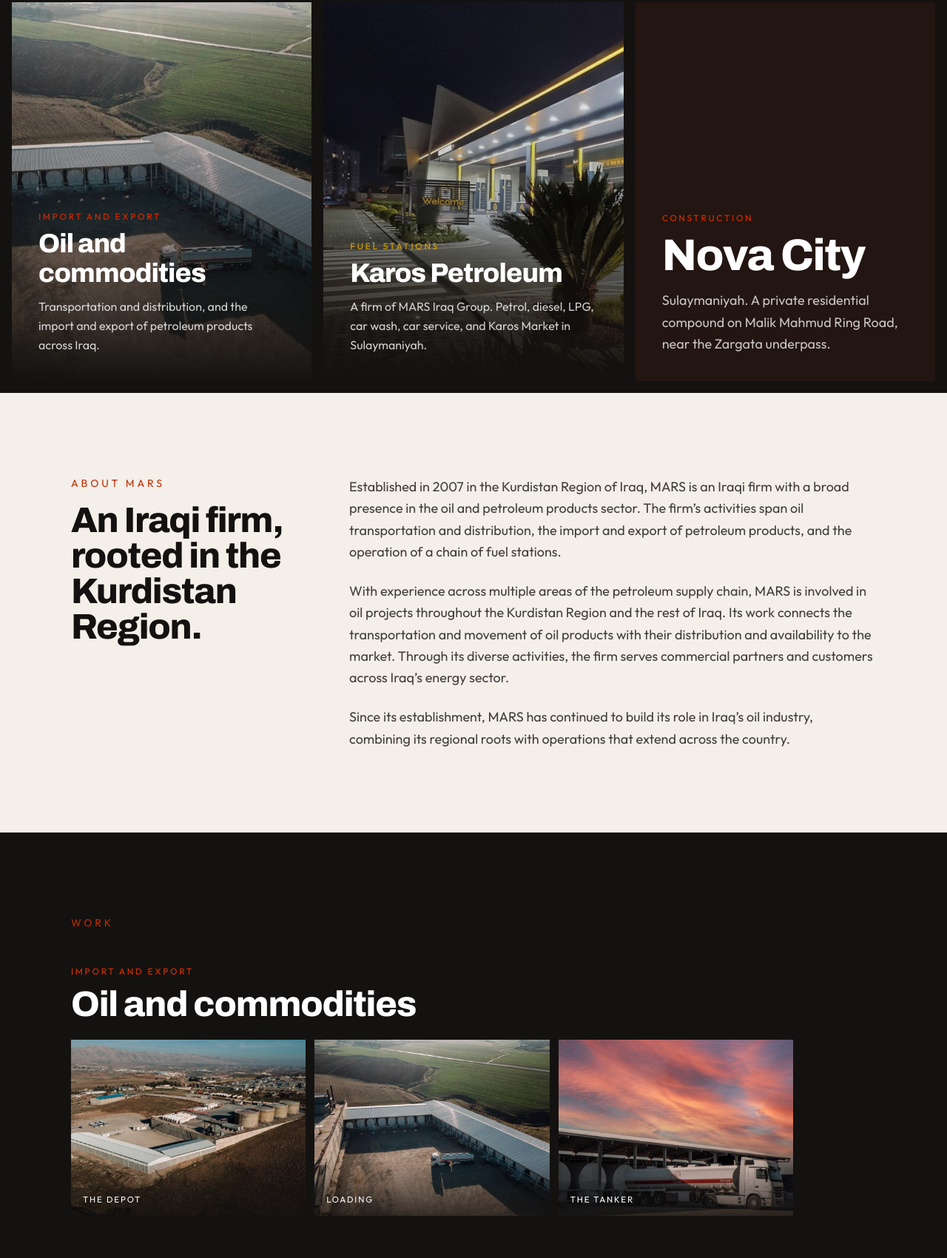
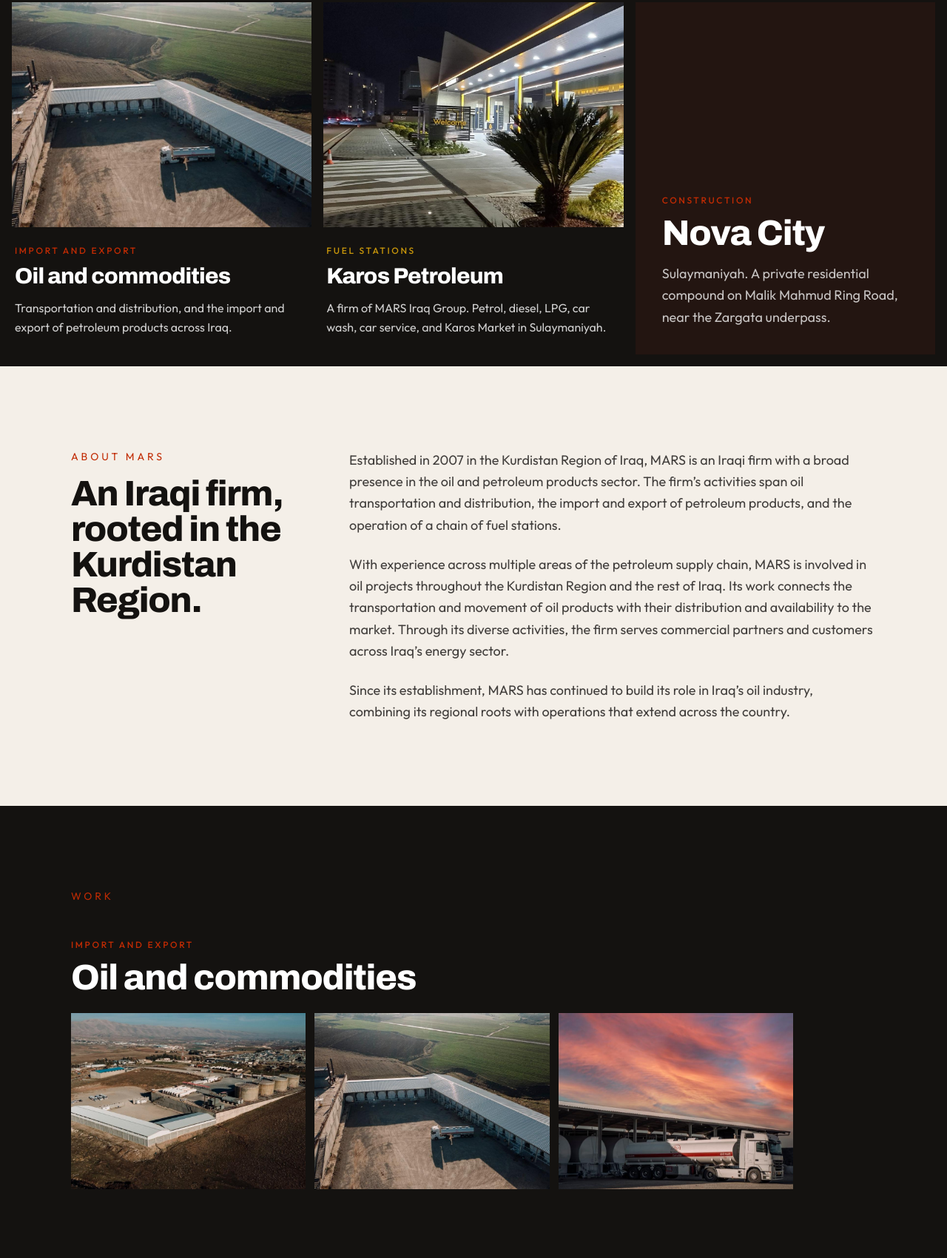
Before and after one commit to karinsoran00/mars-iraq-group, a plain HTML site: page index.html in a window 1280 px wide. Shown: the part 1017-2717 px from the top of the page at 74% size. Drawn offline with nearby package versions, Linux system fonts and the light colour scheme.

Commit message:
Take the captions off the photographs.
Co-authored-by: Cursor <cursoragent@cursor.com>

```diff
--- a/index.html
+++ b/index.html
@@ -78,20 +78,7 @@
         @keyframes intro-leave { to { opacity: 0; visibility: hidden; } }
         #lightbox { border: 0; padding: 0; background: rgba(20,18,16,.96); max-width: none; max-height: none; width: 100%; height: 100%; }
         #lightbox::backdrop { background: rgba(20,18,16,.96); }
-        #light-cap { background: #141210; padding: 0.35rem 0.7rem; }
         #lightbox img { max-height: min(82vh, 900px); }
-        #work [data-caption]::after {
-            content: attr(data-caption);
-            position: absolute;
-            inset: auto 0 0 0;
-            padding: 2.75rem 1rem 0.85rem;
-            background: linear-gradient(to top, rgba(20,18,16,.78), transparent);
-            color: #fff;
-            font-size: 0.72rem;
-            letter-spacing: 0.16em;
-            text-transform: uppercase;
-            text-align: left;
-        }
         @media (prefers-reduced-motion: reduce) {
             html { scroll-behavior: auto; }
             .reveal, .rise { opacity: 1; transform: none; animation: none; transition: none; }
@@ -223,28 +210,26 @@
                 <h2 class="mt-3 font-display text-4xl font-extrabold leading-none tracking-tight sm:text-6xl">Three firms, one group.</h2>
             </div>
             <div class="mt-8 grid gap-4 px-4 pb-4 lg:grid-cols-3">
-                <article class="group relative min-h-[32rem] overflow-hidden">
-                    <img src="images/oil-loading.jpg" alt="Tanker at the MARS loading bays" class="absolute inset-0 h-full w-full object-cover transition duration-700 group-hover:scale-105" />
-                    <div class="absolute inset-0 bg-gradient-to-t from-ink via-ink/25 to-transparent"></div>
-                    <div class="absolute inset-x-0 bottom-0 p-7 sm:p-9">
+                <article class="flex flex-col">
+                    <img src="images/oil-loading.jpg" alt="Tanker at the MARS loading bays" class="aspect-[4/3] w-full object-cover" />
+                    <div class="px-1 py-6">
                         <p class="text-xs font-medium uppercase tracking-[0.22em] text-rust">Import and export</p>
-                        <h3 class="mt-2 font-display text-4xl font-extrabold tracking-tight">Oil and commodities</h3>
-                        <p class="mt-3 max-w-sm leading-relaxed text-white/80">Transportation and distribution, and the import and export of petroleum products across Iraq.</p>
+                        <h3 class="mt-2 font-display text-3xl font-extrabold tracking-tight">Oil and commodities</h3>
+                        <p class="mt-3 leading-relaxed text-white/80">Transportation and distribution, and the import and export of petroleum products across Iraq.</p>
                     </div>
                 </article>
-                <article class="group relative min-h-[32rem] overflow-hidden">
-                    <img src="images/night.jpg" alt="Karos Petroleum station in Sulaymaniyah at night" class="absolute inset-0 h-full w-full object-cover transition duration-700 group-hover:scale-105" />
-                    <div class="absolute inset-0 bg-gradient-to-t from-ink via-ink/25 to-transparent"></div>
-                    <div class="absolute inset-x-0 bottom-0 p-7 sm:p-9">
+                <article class="flex flex-col">
+                    <img src="images/night.jpg" alt="Karos Petroleum station in Sulaymaniyah at night" class="aspect-[4/3] w-full object-cover" />
+                    <div class="px-1 py-6">
                         <p class="text-xs font-medium uppercase tracking-[0.22em] text-gold">Fuel stations</p>
-                        <h3 class="mt-2 font-display text-4xl font-extrabold tracking-tight">Karos Petroleum</h3>
-                        <p class="mt-3 max-w-sm leading-relaxed text-white/80">A firm of MARS Iraq Group. Petrol, diesel, LPG, car wash, car service, and Karos Market in Sulaymaniyah.</p>
+                        <h3 class="mt-2 font-display text-3xl font-extrabold tracking-tight">Karos Petroleum</h3>
+                        <p class="mt-3 leading-relaxed text-white/80">A firm of MARS Iraq Group. Petrol, diesel, LPG, car wash, car service, and Karos Market in Sulaymaniyah.</p>
                     </div>
                 </article>
-                <article class="flex min-h-[32rem] flex-col justify-end bg-[#231511] p-7 sm:p-9">
+                <article class="flex flex-col justify-end bg-[#231511] p-7 sm:p-9">
                     <p class="text-xs font-medium uppercase tracking-[0.22em] text-rust">Construction</p>
-                    <h3 class="mt-3 font-display text-5xl font-extrabold leading-none tracking-tight sm:text-6xl">Nova City</h3>
-                    <p class="mt-4 max-w-sm text-lg leading-relaxed text-white/75">Sulaymaniyah. A private residential compound on Malik Mahmud Ring Road, near the Zargata underpass.</p>
+                    <h3 class="mt-3 font-display text-4xl font-extrabold leading-none tracking-tight sm:text-5xl">Nova City</h3>
+                    <p class="mt-4 text-lg leading-relaxed text-white/75">Sulaymaniyah. A private residential compound on Malik Mahmud Ring Road, near the Zargata underpass.</p>
                 </article>
             </div>
         </section>
@@ -270,13 +255,13 @@
                     <p class="text-xs font-medium uppercase tracking-[0.22em] text-rust">Import and export</p>
                     <h2 class="mt-3 font-display text-4xl font-extrabold leading-none tracking-tight text-white sm:text-5xl">Oil and commodities</h2>
                     <div class="mt-6 grid gap-3 sm:grid-cols-3">
-                        <button type="button" data-firm="oil" class="group relative overflow-hidden text-left" data-caption="The depot">
+                        <button type="button" data-firm="oil" class="group relative overflow-hidden text-left">
                             <img src="images/oil-depot.jpg" alt="Aerial view of the MARS oil depot, tanks, and tanker trucks" class="aspect-[4/3] w-full object-cover transition duration-500 group-hover:scale-[1.03]" />
                         </button>
-                        <button type="button" data-firm="oil" class="group relative overflow-hidden text-left" data-caption="Loading">
+                        <button type="button" data-firm="oil" class="group relative overflow-hidden text-left">
                             <img src="images/oil-loading.jpg" alt="Tanker truck at the loading bays" class="aspect-[4/3] w-full object-cover transition duration-500 group-hover:scale-[1.03]" />
                         </button>
-                        <button type="button" data-firm="oil" class="group relative overflow-hidden text-left" data-caption="The tanker">
+                        <button type="button" data-firm="oil" class="group relative overflow-hidden text-left">
                             <img src="images/oil-tanker.jpg" alt="Fuel tanker at the depot at sunset" class="aspect-[4/3] w-full object-cover object-[center_40%] transition duration-500 group-hover:scale-[1.03]" />
                         </button>
                     </div>
@@ -285,13 +270,13 @@
                     <p class="text-xs font-medium uppercase tracking-[0.22em] text-gold">Fuel stations</p>
                     <h2 class="mt-3 font-display text-4xl font-extrabold leading-none tracking-tight text-white sm:text-5xl">Karos Petroleum</h2>
                     <div class="mt-6 grid gap-3 sm:grid-cols-3">
-                        <button type="button" data-firm="karos" class="group relative overflow-hidden text-left" data-caption="At night">
+                        <button type="button" data-firm="karos" class="group relative overflow-hidden text-left">
                             <img src="images/night.jpg" alt="Karos Petroleum station lit at night" class="aspect-[4/3] w-full object-cover transition duration-500 group-hover:scale-[1.03]" />
                         </button>
-                        <button type="button" data-firm="karos" class="group relative overflow-hidden text-left" data-caption="The station">
+                        <button type="button" data-firm="karos" class="group relative overflow-hidden text-left">
                             <img src="images/facade.jpg" alt="Concrete facade of the Karos Petroleum station" class="aspect-[4/3] w-full object-cover transition duration-500 group-hover:scale-[1.03]" />
                         </button>
-                        <button type="button" data-firm="karos" class="group relative overflow-hidden text-left" data-caption="The forecourt">
+                        <button type="button" data-firm="karos" class="group relative overflow-hidden text-left">
                             <img src="images/forecourt.jpg" alt="Forecourt with the LPG lane and fuel pumps" class="aspect-[4/3] w-full object-cover transition duration-500 group-hover:scale-[1.03]" />
                         </button>
                     </div>
@@ -330,7 +315,6 @@
     <dialog id="lightbox" aria-label="Photograph">
         <div class="flex h-full flex-col items-center justify-center gap-4 p-4 sm:p-8">
             <img id="light-img" alt="" class="max-w-full object-contain" />
-            <p id="light-cap" class="text-sm uppercase tracking-[0.16em] text-white/80"></p>
             <div class="flex gap-2">
                 <button type="button" id="light-prev" class="border border-white/30 px-4 py-2 text-xs uppercase tracking-[0.14em] text-white">Previous</button>
                 <button type="button" id="light-next" class="border border-white/30 px-4 py-2 text-xs uppercase tracking-[0.14em] text-white">Next</button>
@@ -406,7 +390,6 @@
 
         const dialog = document.getElementById("lightbox");
         const lightImg = document.getElementById("light-img");
-        const lightCap = document.getElementById("light-cap");
         let lightIndex = 0;
         const visibleShots = () => [...document.querySelectorAll("#work [data-firm]")];
         function showShot(index) {
@@ -417,7 +400,6 @@
             const img = shot.querySelector("img");
             lightImg.src = img.src;
             lightImg.alt = img.alt;
-            lightCap.textContent = shot.getAttribute("data-caption") || "";
         }
         document.querySelectorAll("#work [data-firm]").forEach((shot) => {
             shot.addEventListener("click", () => {
```
